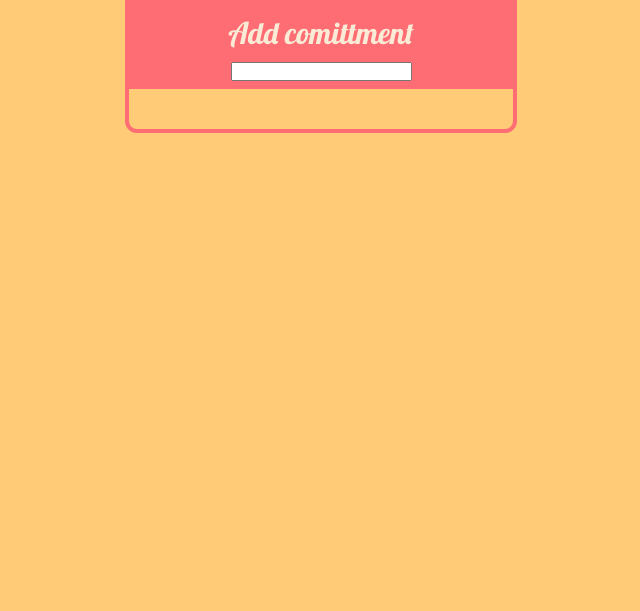
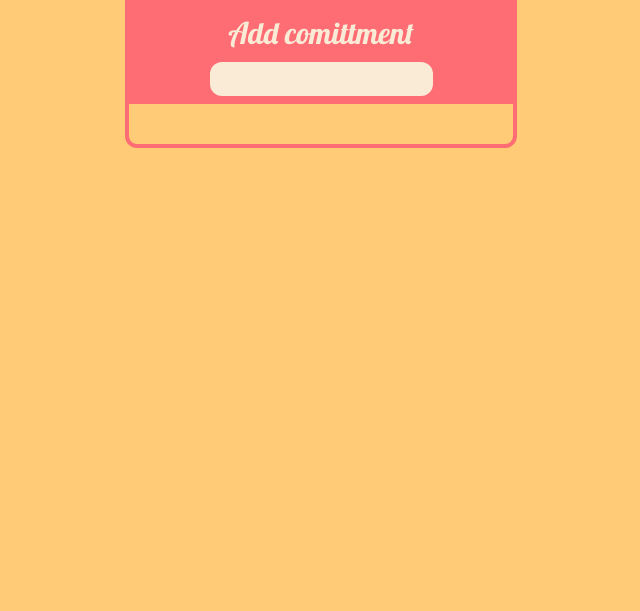
Before and after one commit to GabrieleCorti/js-todo-clone, a plain HTML site: page index.html in a window 1280 px wide. Shown: the part 189-800 px from the top of the page, without its empty margins (319-959 px from the left). Drawn offline with nearby package versions, Linux system fonts and the light colour scheme.

Commit message:
estetica

```diff
--- a/style.css
+++ b/style.css
@@ -52,8 +52,16 @@ h1 {
 
 .add input {
     margin-bottom: 8px;
+    padding: 8px;
+    font-size: 16px;
+    border: none;
+    border-radius: 12px;
+    background-color: antiquewhite;
 }
 
+input:focus {
+    outline: none;
+}
 .todo_wrap {
     padding: 20px;
     min-width: 75%;
```
